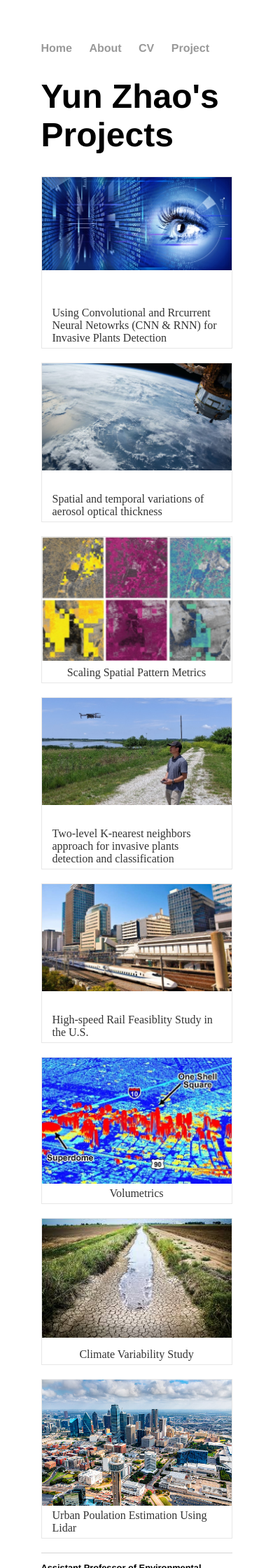
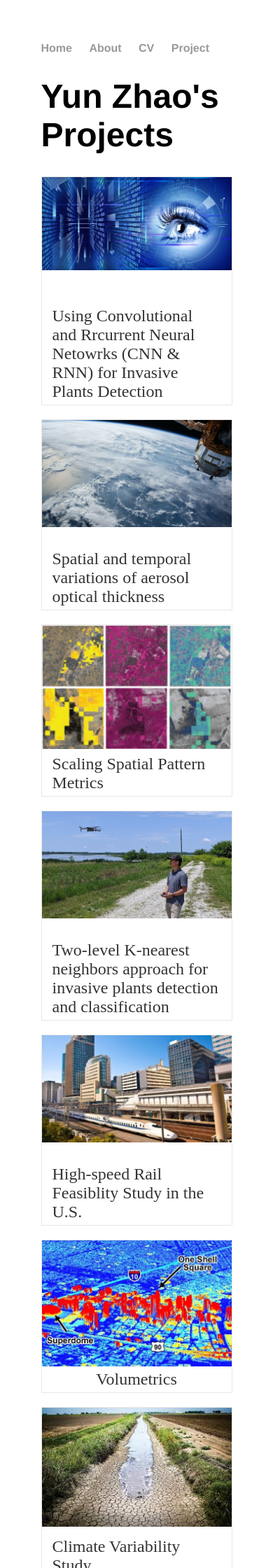
Before and after one commit to yun-zhao/yun-zhao.github.io, a Jekyll site: the page built from project/index.html, in a window 390 px wide. Shown: the top 2240 px of the page at 70% size. Built offline with Jekyll 4.4.1, drawn with Linux system fonts in a browser that asks for light colours.

Commit message:
set font size for mobile

```diff
--- a/css/main.css
+++ b/css/main.css
@@ -99,7 +99,9 @@ h3 {
 @media only screen and (max-width: 575.98px) {
     ul.posts {
        grid-template-columns: 1fr;
-       font-size: 20px;
+    }
+    .title-wrap{
+        font-size: 24px;
     }
 }
 
```
